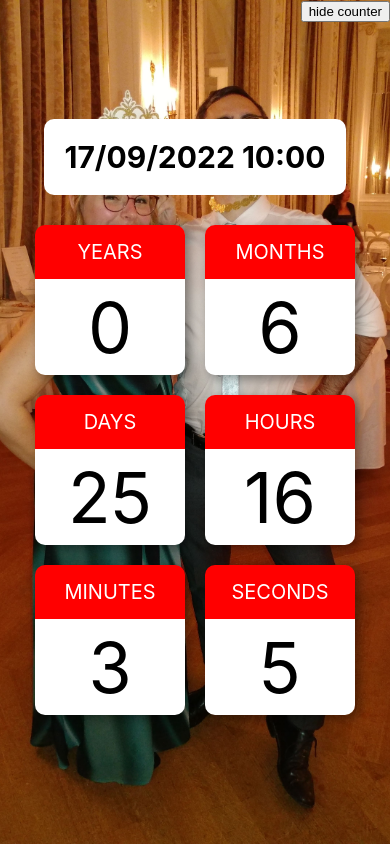
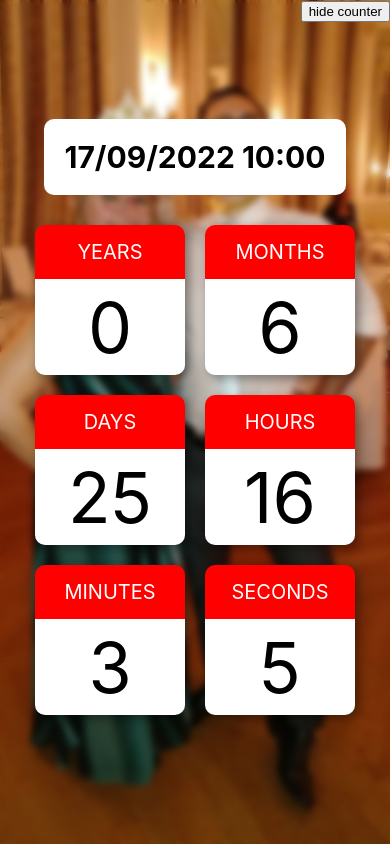
Before and after one commit to danielzotti/enrico-e-gaia, a React (Create React App) app: page / in a window 390 px wide. Built offline with nearby package versions, Linux system fonts and the light colour scheme.

Commit message:
BackgrounImage + UI fixes

```diff
--- a/src/App.scss
+++ b/src/App.scss
@@ -17,3 +17,9 @@
     background-image: url('../public/images/gaia-enrico-horizontal.jpg');
   }
 }
+
+/*.image {
+  position: relative;
+  display: block;
+  flex-grow: 1;
+}*/
--- a/src/App.tsx
+++ b/src/App.tsx
@@ -2,9 +2,14 @@ import React, { useState } from 'react';
 import './App.scss';
 import { Counter } from './Counter';
 import { Toolbar } from './Toolbar';
+import { BackgroundImage } from './BackgroundImage';
+import horizontalImage from './assets/gaia-enrico-horizontal.jpg';
+import verticalImage from './assets/gaia-enrico-vertical.jpg';
+import { useWindowSize } from './hooks/useWindowSize';
 
 function App() {
   const [isCounterVisible, setIsCounterVisible] = useState<boolean>(true);
+  const { isHorizontal } = useWindowSize();
 
   const onCounterVisibleChange = async (isVisible: boolean) => {
     setIsCounterVisible(isVisible);
@@ -12,10 +17,12 @@ function App() {
 
   return (
     <div className="App">
+      <BackgroundImage src={ isHorizontal ? horizontalImage : verticalImage } blur="3px"/>
       <Toolbar
         isCounterVisible={ isCounterVisible }
         onCounterVisibleChange={ onCounterVisibleChange }
       />
+      {/*<img src={ isHorizontal ? horizontalImage : verticalImage }/>*/ }
       { isCounterVisible && <Counter targetDate={ new Date(2022, 8, 17, 10, 0, 0) }/> }
     </div>
   );
--- /dev/null
+++ b/src/BackgroundImage/index.module.scss
@@ -0,0 +1,13 @@
+.image {
+  display: block;
+  position:absolute;
+  top:0;
+  left:0;
+  right:0;
+  bottom:0;
+  height: 100%;
+  width: 100%;
+  background-position: center;
+  background-repeat: no-repeat;
+  background-size: cover;
+}
--- /dev/null
+++ b/src/BackgroundImage/index.tsx
@@ -0,0 +1,28 @@
+import React from 'react';
+
+import style from './index.module.scss';
+
+export interface BackgroundImageProps {
+  blur?: string;
+  src?: string;
+  color?: string;
+  customStyle?: { [key: string]: React.CSSProperties };
+}
+
+export const BackgroundImage = ({
+                                  color = 'transparent',
+                                  src,
+                                  blur = '0px',
+                                  customStyle
+                                }: BackgroundImageProps): JSX.Element => {
+  return (
+    <div className={ style.image } style={
+      {
+        backgroundColor: color,
+        filter: `blur(${ blur })`,
+        backgroundImage: src ? `url("${ src }")` : undefined,
+        ...customStyle && { ...customStyle }
+      }
+    }/>
+  );
+};
--- a/src/Counter/index.module.scss
+++ b/src/Counter/index.module.scss
@@ -3,11 +3,6 @@
   padding: 10px;
   text-align: center;
   transition: opacity 0.5s ease-in-out;
-
-  //&:hover {
-  //  opacity: 0.05;
-  //}
-
 }
 
 .title {
--- /dev/null
+++ b/src/hooks/useWindowSize.ts
@@ -0,0 +1,37 @@
+import { useEffect, useState } from 'react';
+
+export interface WindowInfo {
+  width?: number;
+  height?: number;
+  isHorizontal: boolean;
+}
+
+export const useWindowSize = () => {
+  // Initialize state with undefined width/height so server and client renders match
+  // Learn more here: https://joshwcomeau.com/react/the-perils-of-rehydration/
+  const [windowInfo, setWindowInfo] = useState<WindowInfo>({
+    width: undefined,
+    height: undefined,
+    isHorizontal: true
+  });
+  useEffect(() => {
+    // Handler to call on window resize
+    function handleResize() {
+      console.log('resize');
+      // Set window width/height to state
+      setWindowInfo({
+        width: window.innerWidth,
+        height: window.innerHeight,
+        isHorizontal: window.innerWidth > window.innerHeight
+      });
+    }
+
+    // Add event listener
+    window.addEventListener('resize', handleResize);
+    // Call handler right away so state gets updated with initial window size
+    handleResize();
+    // Remove event listener on cleanup
+    return () => window.removeEventListener('resize', handleResize);
+  }, []); // Empty array ensures that effect is only run on mount
+  return windowInfo;
+};
```
Also changed, not shown: src/assets/gaia-enrico-vertical.jpg (added), 1 other file (tests, documents, lock files or other folders).
